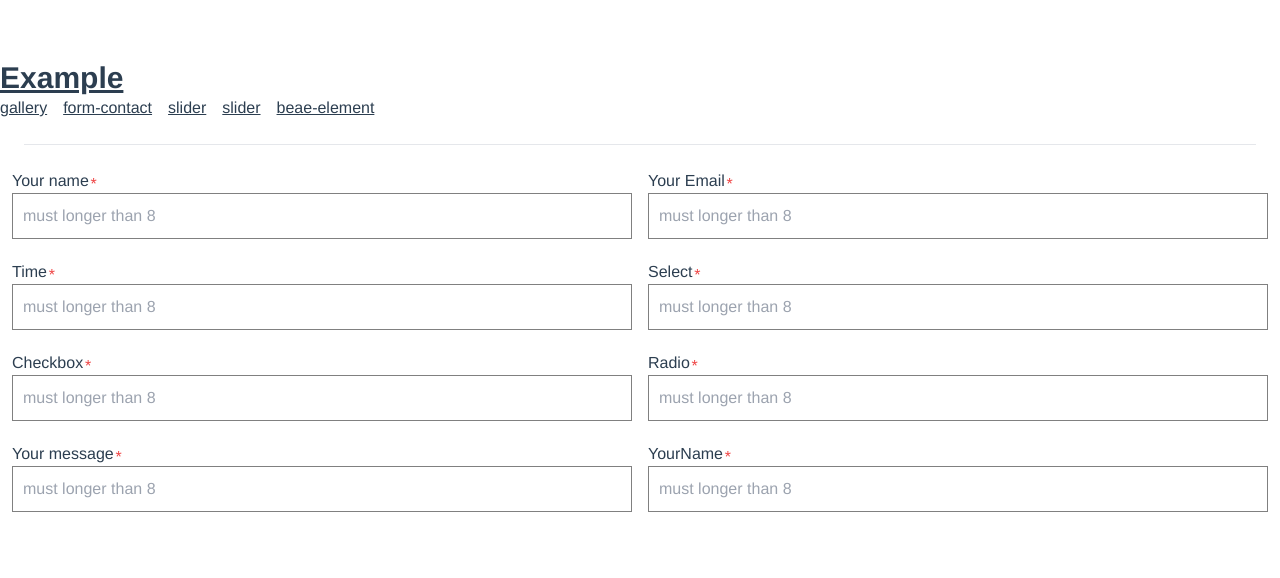
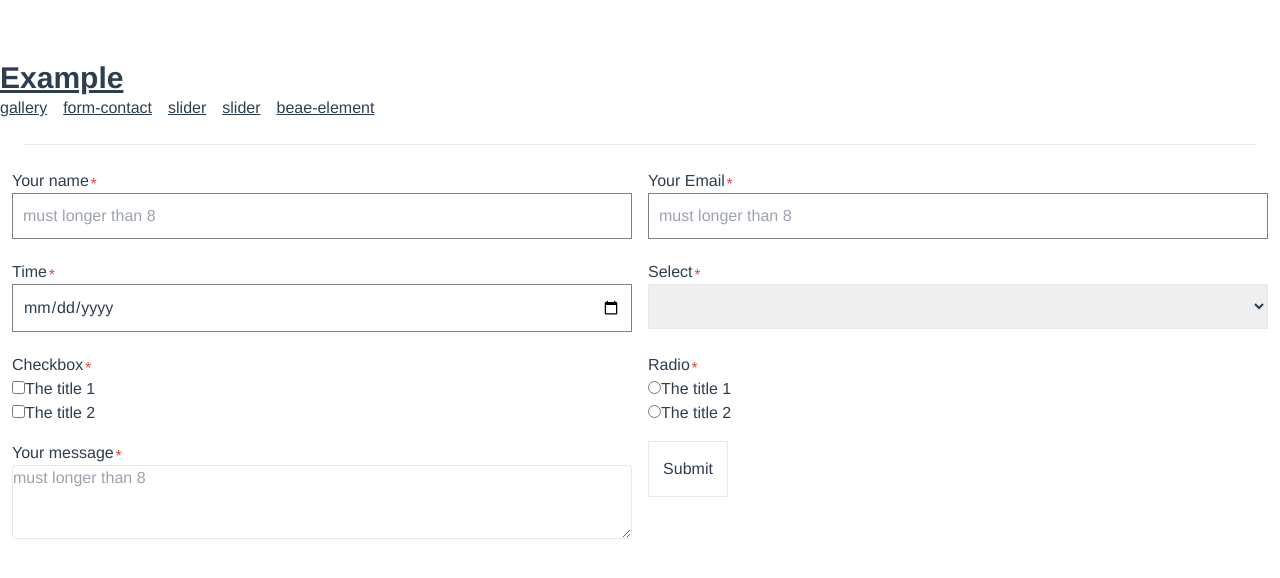
Before and after one commit to vietcoder1998/native-builder, a Vue app: page /form-contact in a window 1280 px wide. Shown: the top 578 px of the page. Built offline with nearby package versions, Linux system fonts and the light colour scheme.

Commit message:
[viettd] completed contact ui

```diff
--- a/src/views/FormContact.vue
+++ b/src/views/FormContact.vue
@@ -1,16 +1,25 @@
 <script lang="ts">
 import { defineComponent, defineProps } from 'vue'
 
-type FieldName = 'text' | 'textarea' | 'checkbox' | 'dropdown' | 'button'
+type FieldName =
+  | 'text'
+  | 'textarea'
+  | 'checkbox'
+  | 'dropdown'
+  | 'button'
+  | 'date'
+  | 'radio'
+  | 'textarea'
 type Field = {
   title?: string
   type?: FieldName
   value?: unknown
-  options?: unknown[]
+  options?: string[]
   width?: number
   required?: boolean
   placeholder?: string
   description?: string
+  name?: string
 }
 
 defineProps({
@@ -41,7 +50,7 @@ export default defineComponent({
         },
         {
           title: 'Time',
-          type: 'text',
+          type: 'date',
           width: 120,
           required: true,
           placeholder: 'must longer than 8',
@@ -49,39 +58,36 @@ export default defineComponent({
         },
         {
           title: 'Select',
-          type: 'text',
+          type: 'dropdown',
           width: 120,
           required: true,
           placeholder: 'must longer than 8',
-          description: 'please add your name'
+          description: 'please add your name',
+          name: 'Select',
+          options: ['The title 1', 'The title 2']
         },
         {
           title: 'Checkbox',
-          type: 'text',
+          type: 'checkbox',
           width: 120,
           required: true,
           placeholder: 'must longer than 8',
-          description: 'please add your name'
+          description: 'please add your name',
+          options: ['The title 1', 'The title 2']
         },
         {
           title: 'Radio',
-          type: 'text',
+          type: 'radio',
           width: 120,
           required: true,
           placeholder: 'must longer than 8',
-          description: 'please add your name'
+          description: 'please add your name',
+          options: ['The title 1', 'The title 2'],
+          name: 'radio'
         },
         {
           title: 'Your message',
-          type: 'text',
-          width: 120,
-          required: true,
-          placeholder: 'must longer than 8',
-          description: 'please add your name'
-        },
-        {
-          title: 'YourName',
-          type: 'text',
+          type: 'textarea',
           width: 120,
           required: true,
           placeholder: 'must longer than 8',
@@ -96,7 +102,7 @@ export default defineComponent({
 <template>
   <form class="grid grid-cols-2 gap-4 mx-3">
     <div v-for="(field, id) in fields" :key="id" class="relative">
-      <label for="id" class="w-full relative">
+      <label :for="field.name" class="w-full relative">
         {{ field.title }}
         <span
           v-show="field.required"
@@ -105,17 +111,65 @@ export default defineComponent({
         >
       </label>
       <input
-        class="w-full"
+        class="w-full text-left"
+        v-if="
+          field.type !== 'checkbox' &&
+          field.type !== 'radio' &&
+          field.type !== 'dropdown' &&
+          field.type !== 'textarea'
+        "
         :type="field.type"
         v-model="field.value"
         :key="type + '_' + id"
         v-bind:required="required"
         :placeholder="field.placeholder"
         :id="id"
+        :name="field.name"
       />
-      <span> </span>
+      <select
+        v-else-if="field.type === 'dropdown'"
+        v-bind:value="field.value"
+        class="w-full p-3 border"
+        :name="field.name"
+      >
+        <option
+          v-for="(option, oid) in field"
+          :key="oid"
+          v-bind:value="option"
+          :for="field.name"
+        >
+          {{ option }}
+        </option>
+      </select>
+      <div
+        v-else-if="field.type === 'checkbox'"
+        v-for="(options, oid) in field.options"
+        :key="options + oid"
+      >
+        <input :type="field.type" :id="options + oid" :name="option" />
+        <label :id="options + oid">
+          {{ options }}
+        </label>
+      </div>
+      <div
+        v-show="field.type === 'radio'"
+        v-for="(options, oid) in field.options"
+        :key="options + oid"
+      >
+        <input :type="field.type" :id="options + oid" :name="field.name" />
+        <label :id="options + oid" :for="field.name">
+          {{ options }}
+        </label>
+      </div>
+
+      <textarea
+        v-show="field.type === 'textarea'"
+        rows="3"
+        class="border rounded w-full"
+        :placeholder="field.placeholder"
+      ></textarea>
     </div>
-    <label> </label>
+    <button type="submit" class="border w-20 h-14">Submit</button>
   </form>
 </template>
 
```
